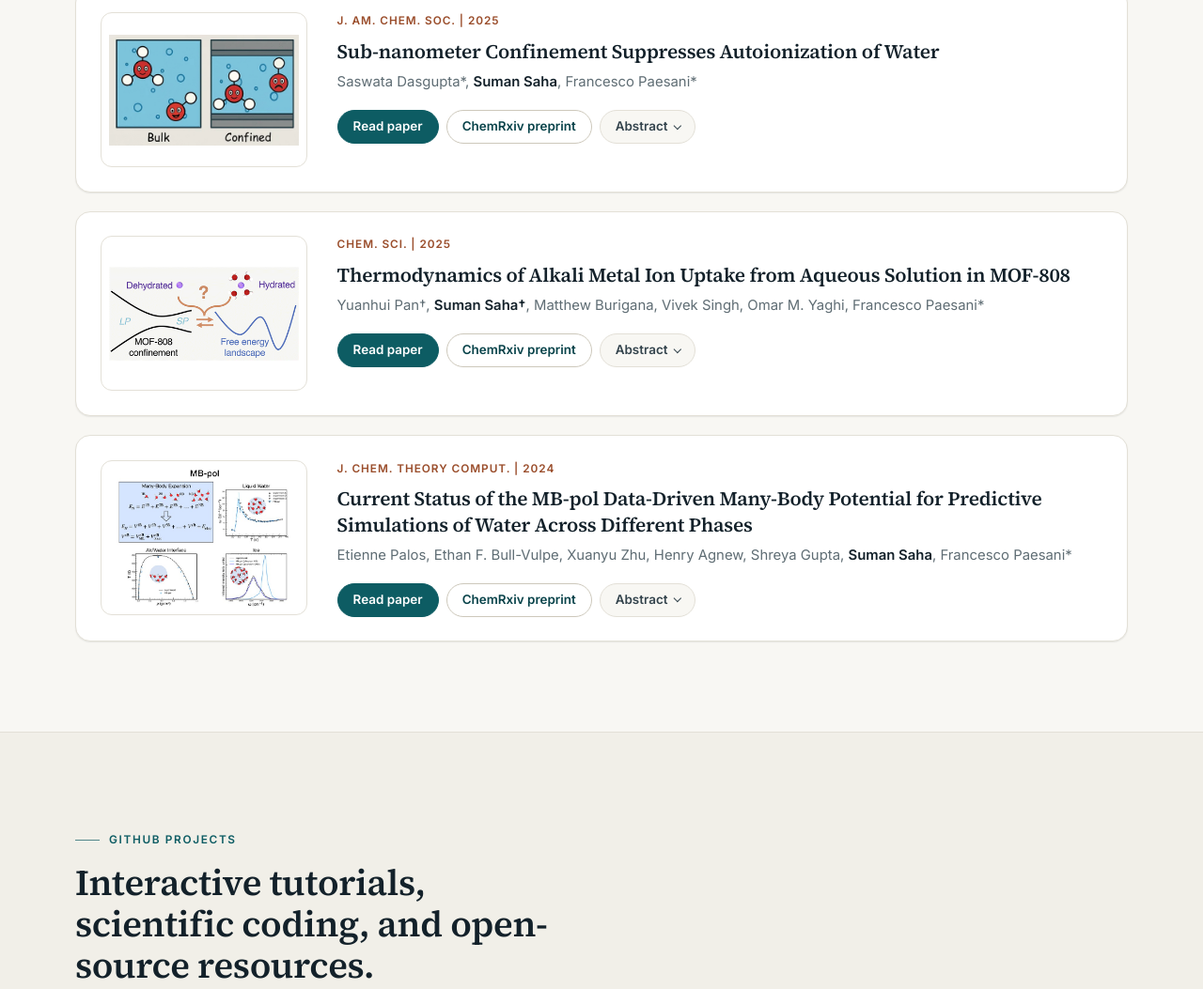
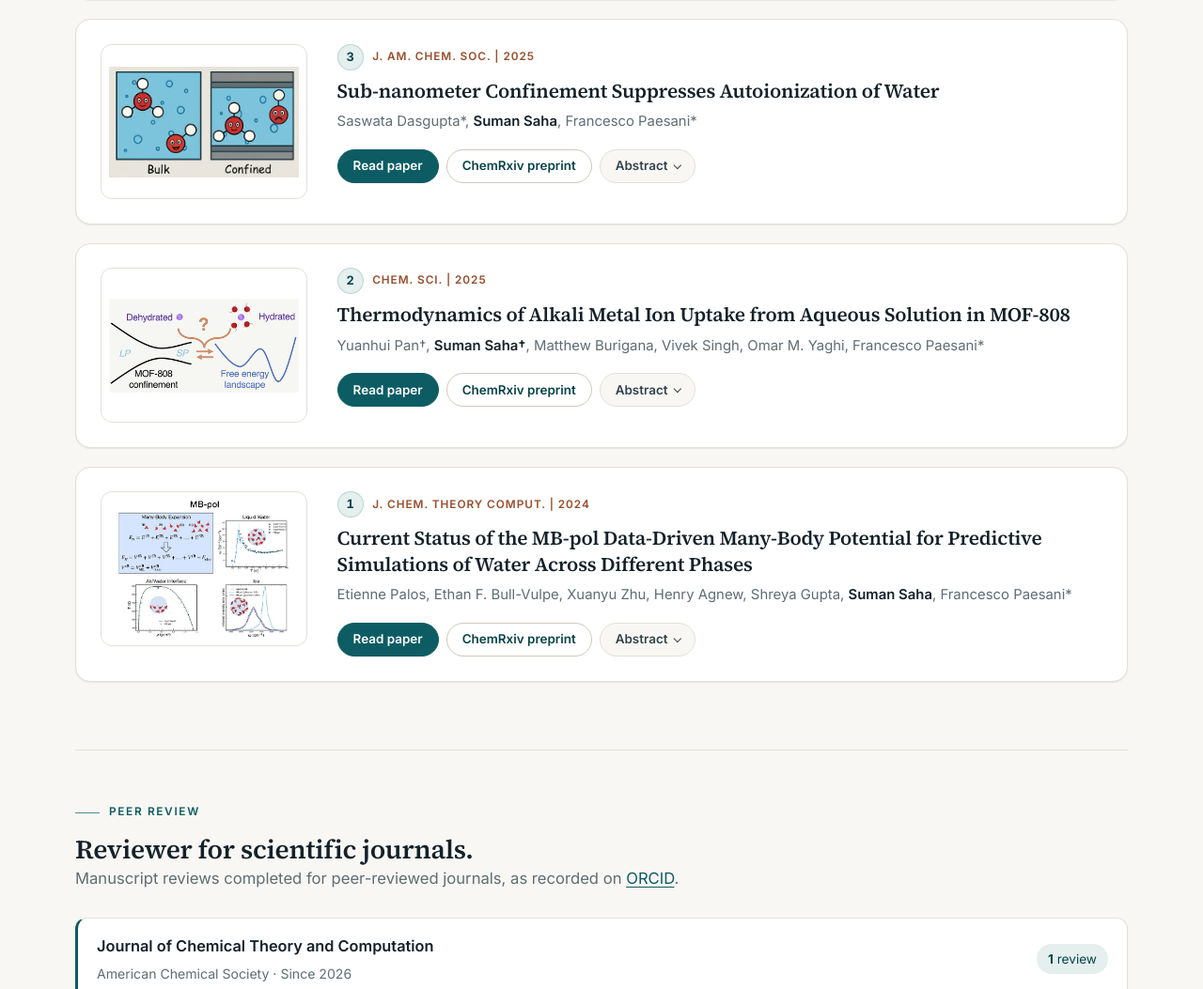
Before and after one commit to 24ssuman/personal_website, a plain HTML site: page index.html in a window 1280 px wide. Shown: the part 4943-5996 px from the top of the page at 94% size. Drawn offline with Linux system fonts and the light colour scheme.

Commit message:
Publish publication section updates

```diff
--- a/index.html
+++ b/index.html
@@ -31,7 +31,7 @@
       href="https://fonts.googleapis.com/css2?family=Inter:wght@400;500;600;700&family=Source+Serif+4:ital,opsz,wght@0,8..60,400;0,8..60,600;0,8..60,700;1,8..60,400&display=swap"
       rel="stylesheet"
     />
-    <link rel="stylesheet" href="style.css?v=20261107d" />
+    <link rel="stylesheet" href="style.css?v=20261108a" />
   </head>
   <body>
     <a class="skip-link" href="#main">Skip to content</a>
@@ -277,7 +277,7 @@
             <article class="paper-card reveal-item">
               <img src="assets/publications/single-ion-hydration.png?v=20261107" alt="Diagram showing CCSD(T) ion–water clusters informing an MB-nrg model for a hydrated ion" loading="lazy" decoding="async" />
               <div class="paper-body">
-                <span class="paper-meta">ChemRxiv Preprint | 2026</span>
+                <div class="paper-meta-row"><span class="paper-num" title="Publication 9">9</span><span class="paper-meta">ChemRxiv Preprint | 2026</span></div>
                 <h3 class="paper-title">Single-Ion Hydration Through the Lens of Data-Driven Many-Body Potentials</h3>
                 <p class="summary-authors">Francesco Paesani*, Olivia Zhou, <strong>Suman Saha</strong>, Richa Rashmi, Henry Agnew, Xuanyu Zhu</p>
                 <div class="paper-links">
@@ -293,7 +293,7 @@
             <article class="paper-card reveal-item">
               <img src="assets/publications/su102-lithium-transport.png?v=20261017" alt="TOC illustration contrasting vehicular lithium-ion transport with hopping through SU-102" loading="lazy" decoding="async" />
               <div class="paper-body">
-                <span class="paper-meta">ChemRxiv Preprint | 2026</span>
+                <div class="paper-meta-row"><span class="paper-num" title="Publication 8">8</span><span class="paper-meta">ChemRxiv Preprint | 2026</span></div>
                 <h3 class="paper-title">Molecular Origins of Lithium-Ion Transport in the Anionic Metal–Organic Framework SU-102</h3>
                 <p class="summary-authors"><strong>Suman Saha</strong>†, Youhan Lu†, Zhentao Yang, Julius J. Oppenheim, Vibhu Vardhan Singh, Mircea Dincă*, Francesco Paesani*</p>
                 <div class="paper-links">
@@ -309,7 +309,7 @@
             <article class="paper-card reveal-item">
               <img src="assets/publications/betalactam-computations.png?v=3" alt="Visual summary for beta-lactam computational paper" loading="lazy" decoding="async" />
               <div class="paper-body">
-                <span class="paper-meta">ChemPhysChem | 2026</span>
+                <div class="paper-meta-row"><span class="paper-num" title="Publication 7">7</span><span class="paper-meta">ChemPhysChem | 2026</span></div>
                 <h3 class="paper-title">Steric Induced Inhibition of Serine β-Lactamase Catalyzed Hydrolysis</h3>
                 <p class="summary-authors">Vaishali Thakkur, Chandan Kumar Das, Shivani Verma, <strong>Suman Saha</strong>, Nisanth N. Nair*</p>
                 <div class="paper-links">
@@ -326,7 +326,7 @@
             <article class="paper-card reveal-item">
               <img src="assets/publications/hydration-free-energies.png?v=2" alt="Visual summary for hydration free energies paper" loading="lazy" decoding="async" />
               <div class="paper-body">
-                <span class="paper-meta">J. Chem. Theory Comput. | 2026</span>
+                <div class="paper-meta-row"><span class="paper-num" title="Publication 6">6</span><span class="paper-meta">J. Chem. Theory Comput. | 2026</span></div>
                 <h3 class="paper-title">Hydration Free Energies of Alkali Metal and Halide Ions from Data-Driven Many-Body Potentials</h3>
                 <p class="summary-authors"><strong>Suman Saha*</strong>, Francesco Paesani*</p>
                 <div class="paper-links">
@@ -343,7 +343,7 @@
             <article class="paper-card reveal-item">
               <img src="assets/publications/nanotube-water.png?v=2" alt="Visual summary for nanoconfined water in carbon nanotubes paper" loading="lazy" decoding="async" />
               <div class="paper-body">
-                <span class="paper-meta">ACS Nano | 2026</span>
+                <div class="paper-meta-row"><span class="paper-num" title="Publication 5">5</span><span class="paper-meta">ACS Nano | 2026</span></div>
                 <h3 class="paper-title">Carbon Polarization and Carbon Nanotube Stacking Impacts the Behavior of Water in Nanoconfinement</h3>
                 <p class="summary-authors">Leonard Dick, Richa Rashmi, Henry Agnew, <strong>Suman Saha</strong>, Xuanyu Zhu, Barbara Kirchner*, Francesco Paesani*</p>
                 <div class="paper-links">
@@ -360,7 +360,7 @@
             <article class="paper-card reveal-item">
               <img src="assets/publications/reactive-confined-water.png?v=2" alt="Visual summary for nanoconfined water reactivity paper" loading="lazy" decoding="async" />
               <div class="paper-body">
-                <span class="paper-meta">J. Phys. Chem. Lett. | 2025</span>
+                <div class="paper-meta-row"><span class="paper-num" title="Publication 4">4</span><span class="paper-meta">J. Phys. Chem. Lett. | 2025</span></div>
                 <h3 class="paper-title">Reactivity of Nanoconfined Water Is Modulated by the Properties of Confining Materials</h3>
                 <p class="summary-authors">Saswata Dasgupta*, <strong>Suman Saha</strong>, Francesco Paesani*</p>
                 <div class="paper-links">
@@ -377,7 +377,7 @@
             <article class="paper-card reveal-item">
               <img src="assets/publications/water-autoionization.png?v=2" alt="Visual summary for water autoionization paper" loading="lazy" decoding="async" />
               <div class="paper-body">
-                <span class="paper-meta">J. Am. Chem. Soc. | 2025</span>
+                <div class="paper-meta-row"><span class="paper-num" title="Publication 3">3</span><span class="paper-meta">J. Am. Chem. Soc. | 2025</span></div>
                 <h3 class="paper-title">Sub-nanometer Confinement Suppresses Autoionization of Water</h3>
                 <p class="summary-authors">Saswata Dasgupta*, <strong>Suman Saha</strong>, Francesco Paesani*</p>
                 <div class="paper-links">
@@ -394,7 +394,7 @@
             <article class="paper-card reveal-item">
               <img src="assets/publications/mof-ion-uptake.png?v=2" alt="Visual summary for MOF-808 ion uptake paper" loading="lazy" decoding="async" />
               <div class="paper-body">
-                <span class="paper-meta">Chem. Sci. | 2025</span>
+                <div class="paper-meta-row"><span class="paper-num" title="Publication 2">2</span><span class="paper-meta">Chem. Sci. | 2025</span></div>
                 <h3 class="paper-title">Thermodynamics of Alkali Metal Ion Uptake from Aqueous Solution in MOF-808</h3>
                 <p class="summary-authors">Yuanhui Pan†, <strong>Suman Saha†</strong>, Matthew Burigana, Vivek Singh, Omar M. Yaghi, Francesco Paesani*</p>
                 <div class="paper-links">
@@ -411,7 +411,7 @@
             <article class="paper-card reveal-item">
               <img src="assets/publications/mbpol-status.png?v=2" alt="Visual summary for MB-pol status paper" loading="lazy" decoding="async" />
               <div class="paper-body">
-                <span class="paper-meta">J. Chem. Theory Comput. | 2024</span>
+                <div class="paper-meta-row"><span class="paper-num" title="Publication 1">1</span><span class="paper-meta">J. Chem. Theory Comput. | 2024</span></div>
                 <h3 class="paper-title">Current Status of the MB-pol Data-Driven Many-Body Potential for Predictive Simulations of Water Across Different Phases</h3>
                 <p class="summary-authors">Etienne Palos, Ethan F. Bull-Vulpe, Xuanyu Zhu, Henry Agnew, Shreya Gupta, <strong>Suman Saha</strong>, Francesco Paesani*</p>
                 <div class="paper-links">
@@ -424,6 +424,23 @@
                 </div>
               </div>
             </article>
+          </div>
+
+          <div class="scroll-subsection" id="peer-review">
+            <div class="section-heading">
+              <p class="eyebrow">Peer Review</p>
+              <h3>Reviewer for scientific journals.</h3>
+              <p>Manuscript reviews completed for peer-reviewed journals, as recorded on <a href="https://orcid.org/0009-0000-3877-6961" target="_blank" rel="noreferrer">ORCID</a>.</p>
+            </div>
+            <ul class="review-list">
+              <li class="review-item reveal-item">
+                <div class="review-journal">
+                  <strong>Journal of Chemical Theory and Computation</strong>
+                  <span>American Chemical Society &middot; Since 2026</span>
+                </div>
+                <span class="review-count"><b>1</b> review</span>
+              </li>
+            </ul>
           </div>
         </div>
       </section>
--- a/style.css
+++ b/style.css
@@ -956,6 +956,94 @@ sub {
   background: #fff;
   border: 1px solid var(--line);
   border-radius: var(--radius);
+}
+
+.paper-meta-row {
+  display: flex;
+  align-items: center;
+  gap: 0.6rem;
+  margin-bottom: 0.5rem;
+}
+
+.paper-num {
+  display: inline-grid;
+  place-items: center;
+  min-width: 1.75rem;
+  height: 1.75rem;
+  padding: 0 0.4rem;
+  color: var(--accent-strong);
+  background: var(--accent-soft);
+  border: 1px solid rgba(13, 92, 99, 0.18);
+  border-radius: 999px;
+  font-size: 0.8rem;
+  font-weight: 700;
+  font-variant-numeric: tabular-nums;
+  line-height: 1;
+}
+
+.paper-meta-row .paper-meta {
+  margin-bottom: 0;
+}
+
+/* Peer review */
+
+.review-list {
+  display: grid;
+  gap: 0.75rem;
+  margin: 0;
+  padding: 0;
+  list-style: none;
+}
+
+.review-item {
+  display: flex;
+  align-items: center;
+  justify-content: space-between;
+  gap: 1rem;
+  padding: 1rem 1.25rem;
+  background: var(--surface);
+  border: 1px solid var(--line);
+  border-left: 3px solid var(--accent);
+  border-radius: var(--radius);
+  box-shadow: var(--shadow-sm);
+}
+
+.review-journal {
+  display: grid;
+  gap: 0.2rem;
+  min-width: 0;
+}
+
+.review-journal strong {
+  color: var(--ink);
+  font-size: 1.02rem;
+  font-weight: 600;
+}
+
+.review-journal span {
+  color: var(--muted);
+  font-size: 0.88rem;
+}
+
+.review-count {
+  flex-shrink: 0;
+  padding: 0.3rem 0.75rem;
+  color: var(--accent-strong);
+  background: var(--accent-soft);
+  border-radius: 999px;
+  font-size: 0.85rem;
+  white-space: nowrap;
+}
+
+.review-count b {
+  font-weight: 700;
+}
+
+@media (max-width: 520px) {
+  .review-item {
+    flex-direction: column;
+    align-items: flex-start;
+  }
 }
 
 .paper-meta {
```
